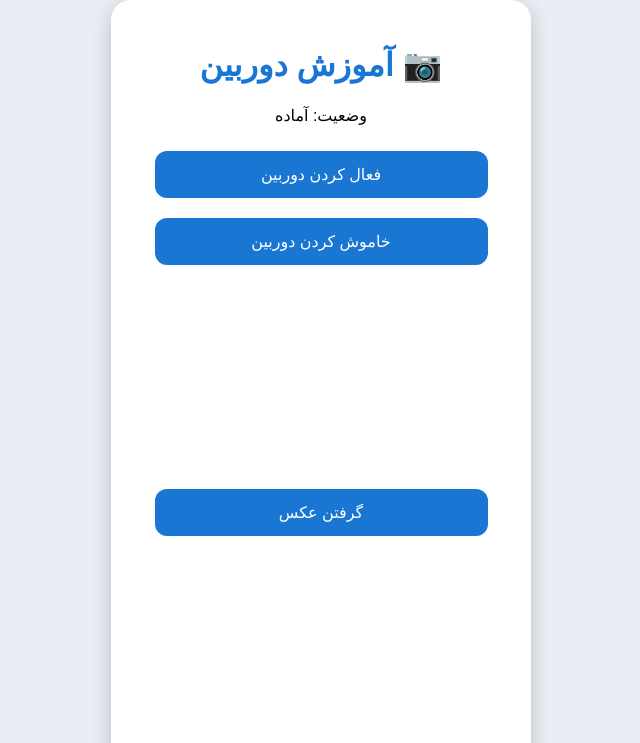
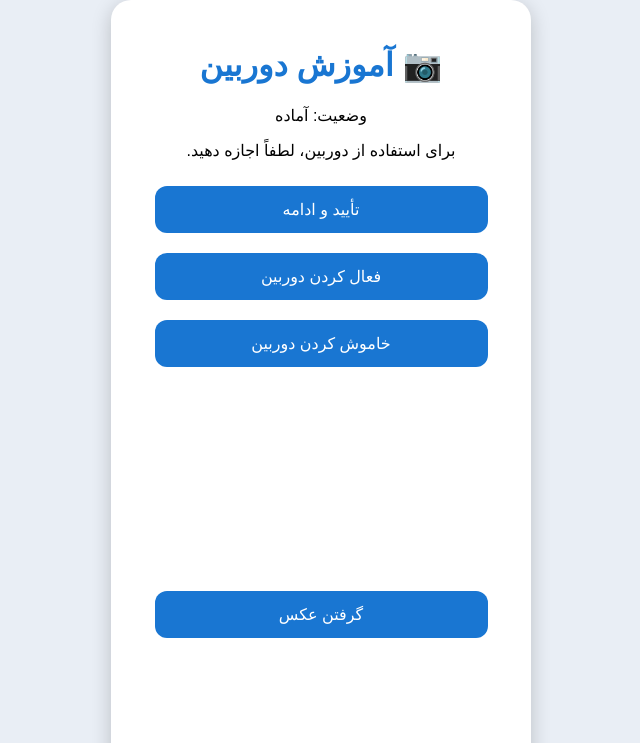
Before and after one commit to whatsAppChatgruop/camera-learning, a plain HTML site: page index.html in a window 1280 px wide. Shown: the top 743 px of the page, without its empty margins (319-959 px from the left). Drawn offline with Linux system fonts and the light colour scheme.

Commit message:
Update index.html

```diff
--- a/index.html
+++ b/index.html
@@ -18,7 +18,17 @@
 <h1>📷 آموزش دوربین</h1>
 
 <p id="status">وضعیت: آماده</p>
+<div id="permissionBox">
 
+<p>
+برای استفاده از دوربین، لطفاً اجازه دهید.
+</p>
+
+<button onclick="acceptPermission()">
+تأیید و ادامه
+</button>
+
+</div>
 <button onclick="openCamera()">فعال کردن دوربین</button>
 <button onclick="stopCamera()">خاموش کردن دوربین</button>
 <video id="video" autoplay playsinline></video>
```
